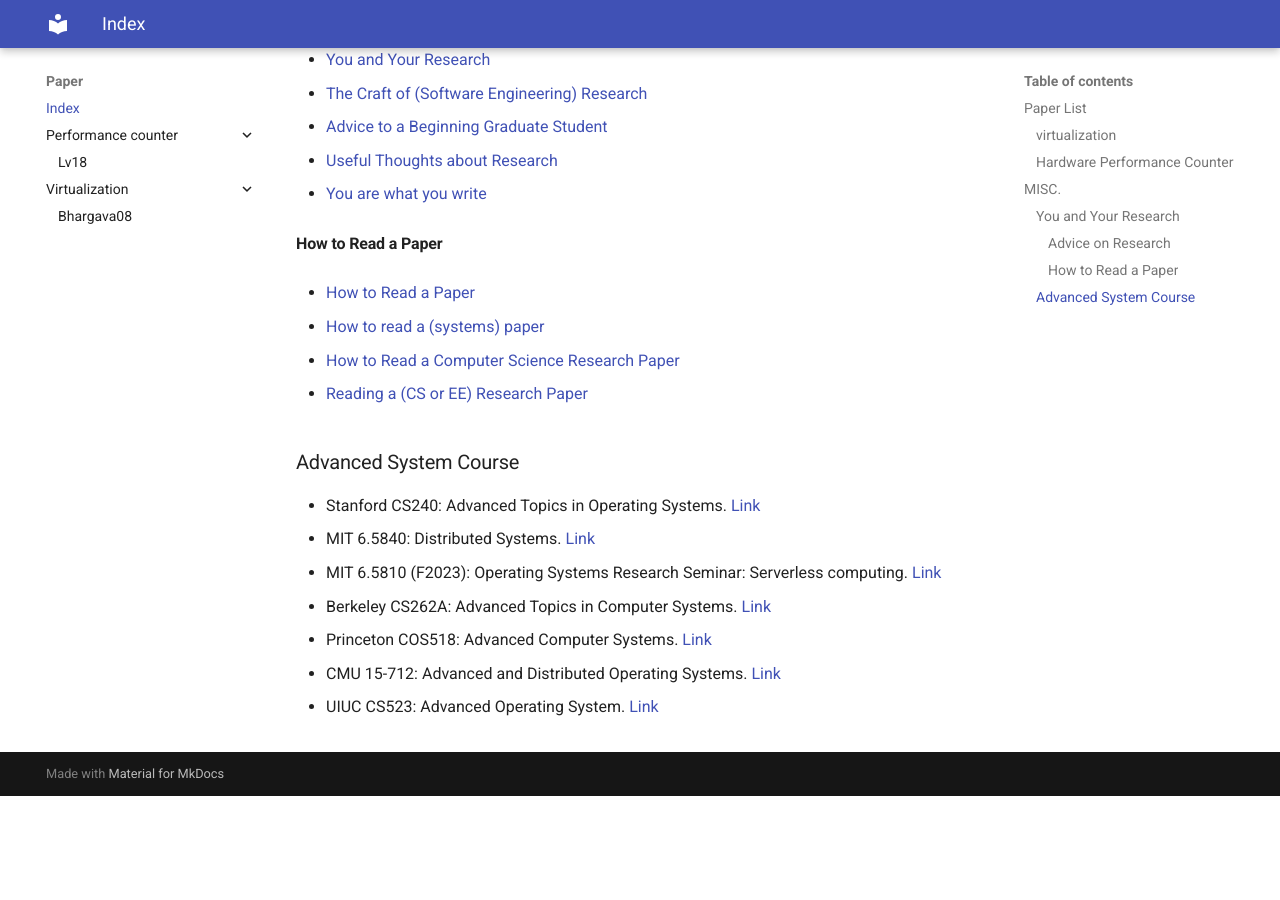
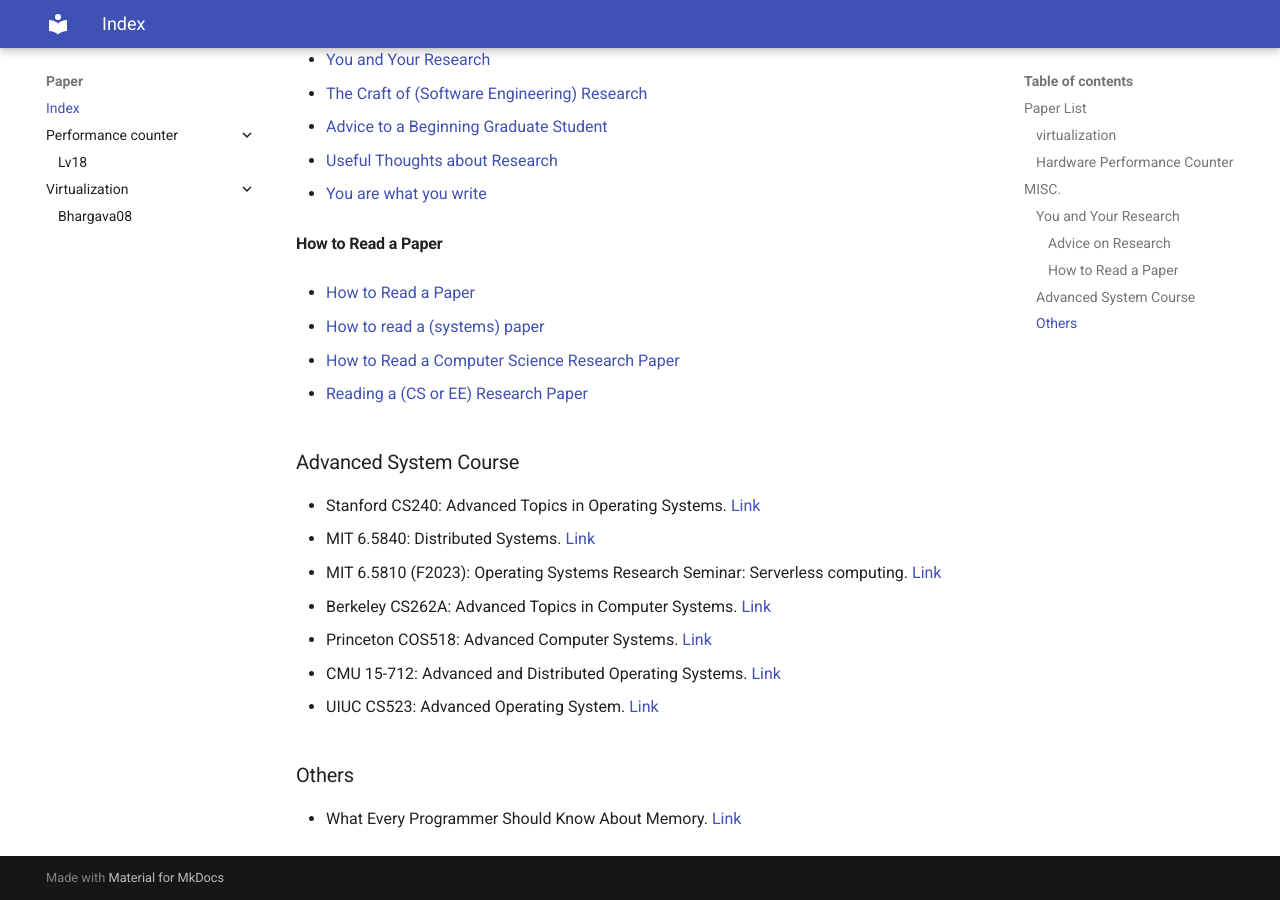
Before and after one commit to songmuhan/songmuhan.github.io, an MkDocs documentation site: the page built from docs/index.md, in a window 1280 px wide and 900 px high, scrolled down 915 px. Built offline with MkDocs 1.6.1 and Material for MkDocs 9.7.7, drawn with Linux system fonts in a browser that asks for light colours; before the commit the page ends 1711 px from its top, so only the background shows below that.

Commit message:
docs(index): add what every programmer should know about memory to misc.
Signed-off-by: Muhan Song <songmuhan@stu.pku.edu.cn>

```diff
--- a/docs/index.md
+++ b/docs/index.md
@@ -67,3 +67,7 @@ I am currently focusing on Computer System and Architecture, especially **virtua
 - CMU 15-712: Advanced and Distributed Operating Systems. [Link](https://www.cs.cmu.edu/~15712/syllabus.html)
 
 - UIUC CS523: Advanced Operating System. [Link](https://cs523-uiuc.github.io/spring23/index.html)
+
+### Others
+
+- What Every Programmer Should Know About Memory. [Link](https://people.freebsd.org/~lstewart/articles/cpumemory.pdf)
```
